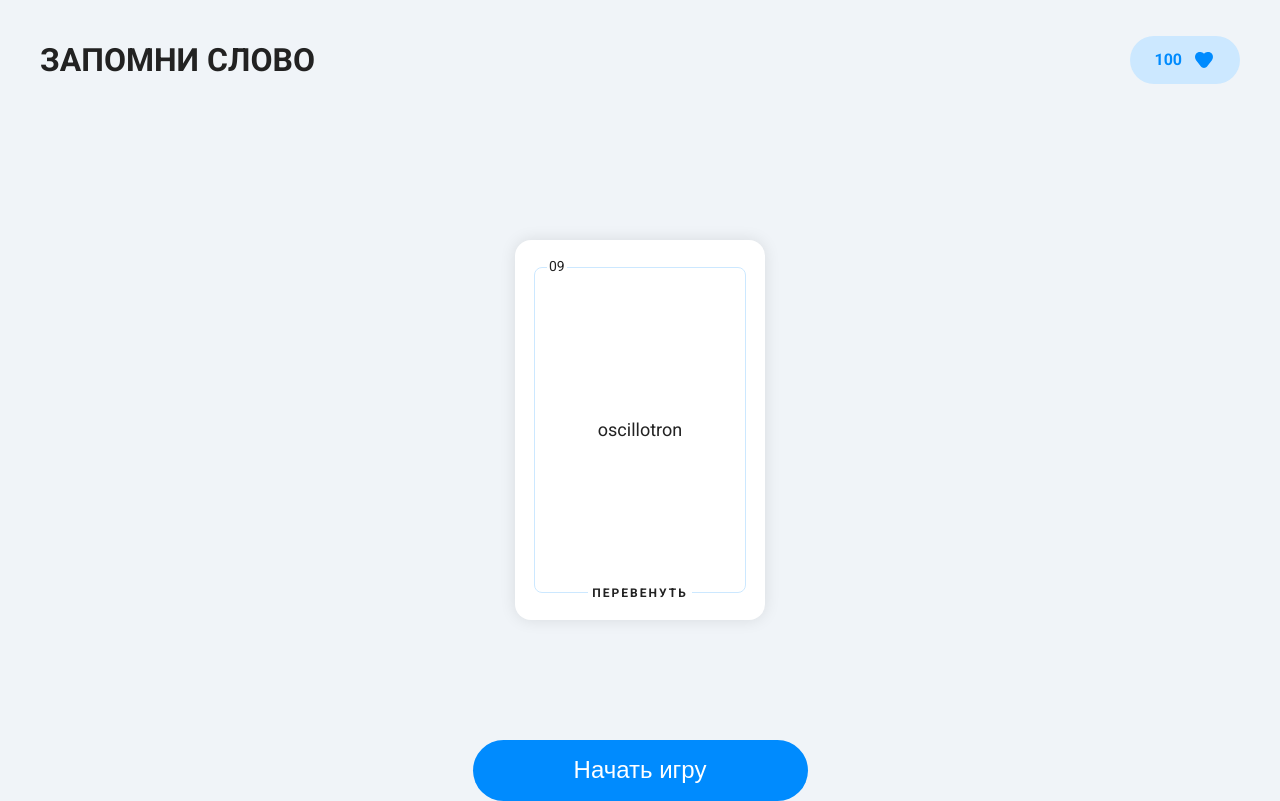
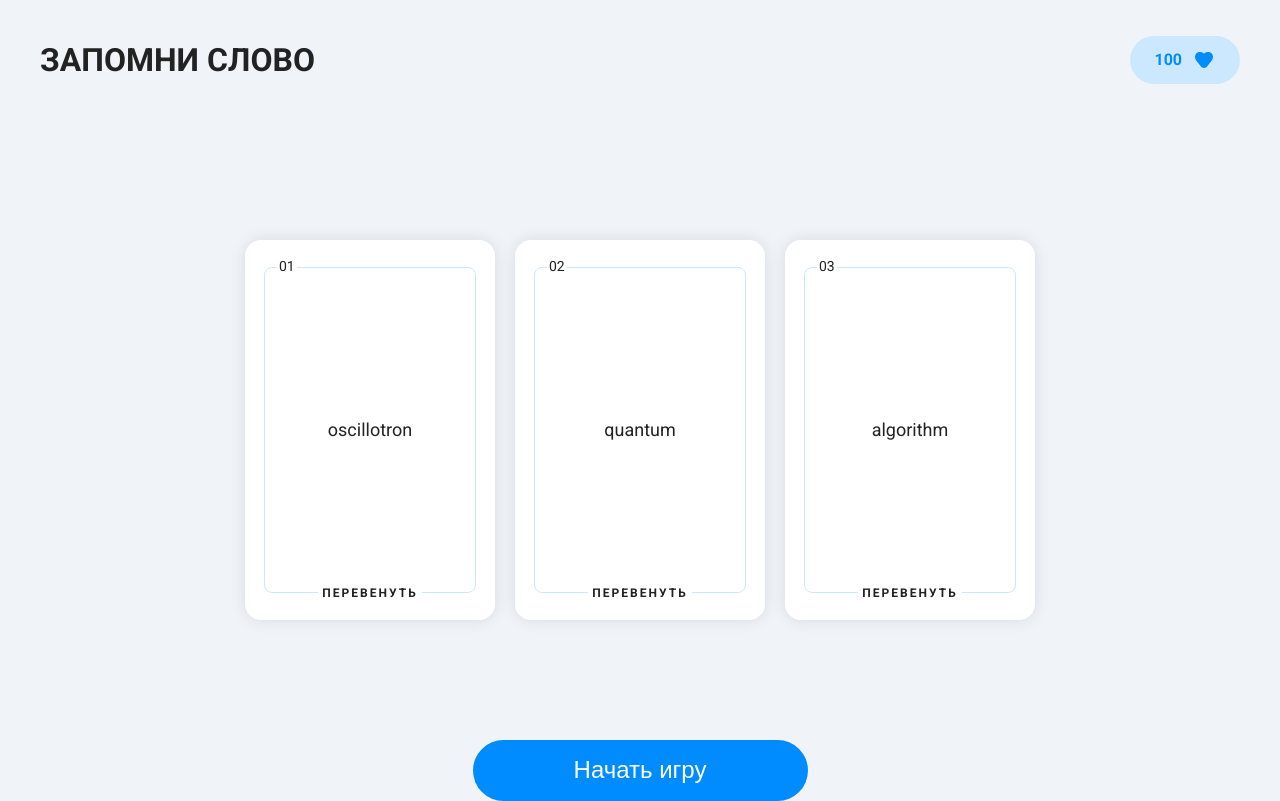
Before and after one commit to ShamsutOFF/vue-project1, a Vue app: page / in a window 1280 px wide. Built offline with nearby package versions, Linux system fonts and the light colour scheme.

Commit message:
7.13. Домашнее задание - Шаблоны и модели

```diff
--- a/src/App.vue
+++ b/src/App.vue
@@ -1,14 +1,60 @@
 <script setup>
-
+import {ref} from 'vue'
 import MainButton from "@/components/MainButton.vue";
 import Header from "@/components/Header.vue";
 import GameCard from "@/components/GameCard.vue";
+
+const cards = ref([
+  {
+    id: 1,
+    number: '01',
+    word: 'oscillotron',
+    translation: 'осциллотрон',
+    status: 'default' // default, flipped, correct, incorrect
+  },
+  {
+    id: 2,
+    number: '02',
+    word: 'quantum',
+    translation: 'квант',
+    status: 'default'
+  },
+  {
+    id: 3,
+    number: '03',
+    word: 'algorithm',
+    translation: 'алгоритм',
+    status: 'default'
+  }
+])
+
+const handleFlip = (cardId) => {
+  const card = cards.value.find(c => c.id === cardId)
+  if (card && card.status === 'default') {
+    card.status = 'flipped'
+  }
+}
+
+const handleAnswer = (cardId, isCorrect) => {
+  const card = cards.value.find(c => c.id === cardId)
+  if (card && card.status === 'flipped') {
+    card.status = isCorrect ? 'correct' : 'incorrect'
+  }
+}
 </script>
 
 <template>
   <Header/>
   <div class="content">
-    <GameCard/>
+    <div class="cards-container">
+      <GameCard
+          v-for="card in cards"
+          :key="card.id"
+          :card="card"
+          @flip="handleFlip"
+          @answer="handleAnswer"
+      />
+    </div>
     <main>
       <MainButton>Начать игру</MainButton>
     </main>
@@ -27,4 +73,10 @@ import GameCard from "@/components/GameCard.vue";
   margin-top: 120px;
 }
 
+.cards-container {
+  display: flex;
+  gap: 20px;
+  flex-wrap: wrap;
+  justify-content: center;
+}
 </style>
--- a/src/components/GameCard.vue
+++ b/src/components/GameCard.vue
@@ -1,53 +1,141 @@
 <script setup>
-import { ref } from 'vue'
+import { computed } from 'vue'
 
-const isFlipped = ref(false)
-const status = ref('default') // default, correct, incorrect
+const props = defineProps({
+  card: {
+    type: Object,
+    required: true
+  }
+})
 
-const flipCard = () => {
-  isFlipped.value = !isFlipped.value
+const emit = defineEmits(['flip', 'answer'])
 
-  // Для примера меняем статус при перевороте
-  // В реальной игре это будет зависеть от логики проверки ответа
-  if (isFlipped.value) {
-    status.value = 'correct' // или 'incorrect'
+const isClickable = computed(() => props.card.status === 'default')
+const isFlipped = computed(() => props.card.status !== 'default')
+const showButtons = computed(() => props.card.status === 'flipped')
+const isFinished = computed(() =>
+    props.card.status === 'correct' || props.card.status === 'incorrect'
+)
+
+const handleCardClick = () => {
+  if (isClickable.value) {
+    emit('flip', props.card.id)
   }
+}
+
+const handleYes = () => {
+  emit('answer', props.card.id, true)
+}
+
+const handleNo = () => {
+  emit('answer', props.card.id, false)
 }
 </script>
 
 <template>
   <div
-      class="card"
-      :class="[{ flipped: isFlipped }, `status-${status}`]"
-      @click="flipCard"
+      class="card-wrapper"
+      :class="{ flipped: isFlipped, clickable: isClickable }"
+      @click="handleCardClick"
   >
-    <div class="card-header">
-      <div class="card-number">09</div>
+    <!-- Лицевая сторона -->
+    <div class="card card-front" :class="`status-${card.status}`">
+      <div v-if="isFinished" class="result-icon">
+        <div class="icon-badge" :class="card.status === 'correct' ? 'badge-success' : 'badge-error'">
+          <span v-if="card.status === 'correct'">✓</span>
+          <span v-else>✗</span>
+        </div>
+      </div>
+
+      <div class="card-header">
+        <div class="card-number">{{ card.number }}</div>
+      </div>
+
+      <div class="card-content">
+        <div class="card-text">{{ card.word }}</div>
+      </div>
+
+      <div class="card-footer">
+        <div v-if="isFinished">ЗАВЕРШЕНО</div>
+        <div v-else>ПЕРЕВЕНУТЬ</div>
+      </div>
     </div>
-    <div class="card-content">
-      <div class="card-text">oscillotron</div>
-    </div>
-    <div class="card-footer">
-      ПЕРЕВЕНУТЬ
+
+    <!-- Обратная сторона -->
+    <div class="card card-back" :class="`status-${card.status}`">
+      <div v-if="isFinished" class="result-icon">
+        <div class="icon-badge" :class="card.status === 'correct' ? 'badge-success' : 'badge-error'">
+          <span v-if="card.status === 'correct'">✓</span>
+          <span v-else>✗</span>
+        </div>
+      </div>
+
+      <div class="card-header">
+        <div class="card-number">{{ card.number }}</div>
+      </div>
+
+      <div class="card-content">
+        <div class="card-text">{{ card.translation }}</div>
+      </div>
+
+      <div class="card-footer">
+        <div v-if="showButtons" class="answer-buttons">
+          <button @click.stop="handleNo" class="btn-icon btn-error">
+            <span>✗</span>
+          </button>
+          <button @click.stop="handleYes" class="btn-icon btn-success">
+            <span>✓</span>
+          </button>
+        </div>
+        <div v-else-if="isFinished">ЗАВЕРШЕНО</div>
+      </div>
     </div>
   </div>
 </template>
 
 <style scoped>
-.card {
+.card-wrapper {
   width: 250px;
   height: 380px;
+  position: relative;
+  transform-style: preserve-3d;
+  transition: transform 0.6s;
+}
+
+.card-wrapper.clickable:hover {
+  cursor: pointer;
+}
+
+.card-wrapper.flipped {
+  transform: rotateY(180deg);
+}
+
+.card {
+  width: 100%;
+  height: 100%;
   border-radius: 16px;
   background-color: var(--color-white);
   display: flex;
   flex-direction: column;
   justify-content: space-between;
   align-items: center;
-  position: relative;
-  overflow: hidden;
-  transition: transform 0.3s ease, box-shadow 0.3s ease;
-  transform-style: preserve-3d;
+  position: absolute;
+  backface-visibility: hidden;
   box-shadow: 0 0 16px 0 #0000001A;
+  transition: box-shadow 0.3s ease;
+}
+
+.card-front {
+  z-index: 2;
+  transform: rotateY(0deg);
+}
+
+.card-back {
+  transform: rotateY(180deg);
+}
+
+.card-wrapper.clickable:hover .card {
+  box-shadow: 10px 10px 10px 0 #0000000D;
 }
 
 .card::before {
@@ -64,22 +152,40 @@ const flipCard = () => {
   transition: border-color 0.3s ease;
 }
 
-.card:hover:not(.flipped) {
-  cursor: pointer;
-  transform: scale(1.01);
-  box-shadow: 10px 10px 10px 0 #0000000D;
-}
-
-.card.flipped {
-  transform: rotateY(180deg);
-}
-
 .card.status-correct::before {
   border-color: var(--color-success, #22c55e);
 }
 
 .card.status-incorrect::before {
   border-color: var(--color-error, #ef4444);
+}
+
+.result-icon {
+  position: absolute;
+  top: 10px;
+  left: 50%;
+  transform: translateX(-50%);
+  z-index: 3;
+}
+
+.icon-badge {
+  width: 36px;
+  height: 36px;
+  border-radius: 50%;
+  display: flex;
+  align-items: center;
+  justify-content: center;
+  font-size: 28px;
+  font-weight: bold;
+  color: white;
+}
+
+.badge-success {
+  background-color: var(--color-success, #22c55e);
+}
+
+.badge-error {
+  background-color: var(--color-error, #ef4444);
 }
 
 .card-header {
@@ -134,4 +240,43 @@ const flipCard = () => {
   position: relative;
   z-index: 2;
 }
+
+.answer-buttons {
+  display: flex;
+  gap: 12px;
+  justify-content: center;
+}
+
+.btn-icon {
+  width: 24px;
+  height: 24px;
+  border: none;
+  border-radius: 50%;
+  display: flex;
+  align-items: center;
+  justify-content: center;
+  cursor: pointer;
+  transition: opacity 0.2s, transform 0.2s;
+  font-size: 16px;
+  font-weight: bold;
+  color: white;
+  padding: 0;
+}
+
+.btn-success {
+  background-color: var(--color-success, #22c55e);
+}
+
+.btn-error {
+  background-color: var(--color-error, #ef4444);
+}
+
+.btn-icon:hover {
+  opacity: 0.8;
+  transform: scale(1.1);
+}
+
+.btn-icon:active {
+  transform: scale(0.95);
+}
 </style>
--- a/src/style.css
+++ b/src/style.css
@@ -11,6 +11,8 @@
     --color-blue-button-hover: #006FCB;
 
     --color-white: #FFFFFF;
+    --color-success: #09BB00;
+    --color-error: #D00303;
 }
 
 body {
```
